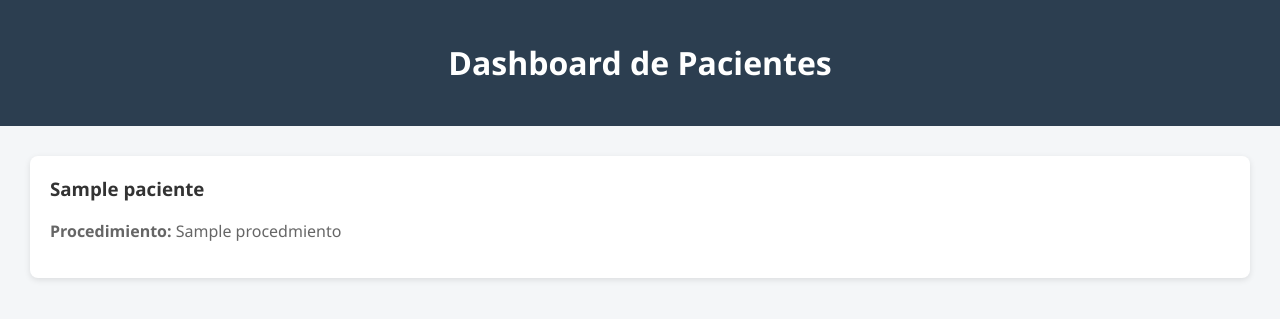
After one commit to AMEZQUITAJUAN/ProyectoVidanova, a Django app: template vida_nova/api_datos/templates/api_datos/pacientes.html in a window 1280 px wide. The commit adds this page. Shown: the top 319 px of the page. Run offline with Django 5.2, Linux system fonts and the light colour scheme; the template is opened without the code that fills it: most values are stand-ins (such as "Sample title", 1, 10 or a date in 2020).

Commit message:
pacientesconapi

```diff
--- a/vida_nova/adminboard/templates/adminboard.html
+++ b/vida_nova/adminboard/templates/adminboard.html
@@ -515,4 +515,4 @@
     </script>
 </body>
 </html>
-{% endblock %}
+{% endblock %}vida_nova/adminboard/templates/adminboard.html
--- /dev/null
+++ b/vida_nova/api_datos/templates/api_datos/pacientes.html
@@ -0,0 +1,73 @@
+<!DOCTYPE html>
+<html lang="es">
+<head>
+    <meta charset="UTF-8">
+    <title>Dashboard de Pacientes</title>
+    <style>
+        body {
+            font-family: 'Segoe UI', sans-serif;
+            background-color: #f4f6f8;
+            margin: 0;
+            padding: 0;
+        }
+
+        header {
+            background-color: #2c3e50;
+            color: white;
+            padding: 20px;
+            text-align: center;
+        }
+
+        .container {
+            padding: 30px;
+        }
+
+        .dashboard {
+            display: grid;
+            grid-template-columns: repeat(auto-fit, minmax(250px, 1fr));
+            gap: 20px;
+        }
+
+        .card {
+            background-color: white;
+            border-radius: 8px;
+            padding: 20px;
+            box-shadow: 0 2px 6px rgba(0, 0, 0, 0.1);
+            transition: transform 0.2s ease;
+        }
+
+        .card:hover {
+            transform: translateY(-5px);
+        }
+
+        .card h3 {
+            margin-top: 0;
+            color: #333;
+        }
+
+        .card p {
+            color: #666;
+        }
+    </style>
+</head>
+<body>
+
+<header>
+    <h1>Dashboard de Pacientes</h1>
+</header>
+
+<div class="container">
+    <div class="dashboard">
+        {% for paciente in pacientes %}
+            <div class="card">
+                <h3>{{ paciente.nombre }}</h3>
+                <p><strong>Procedimiento:</strong> {{ paciente.procedmiento }}</p>
+            </div>
+        {% empty %}
+            <p>No hay pacientes disponibles.</p>
+        {% endfor %}
+    </div>
+</div>
+
+</body>
+</html>
--- a/vida_nova/vida_nova/settings.py
+++ b/vida_nova/vida_nova/settings.py
@@ -44,7 +44,6 @@ INSTALLED_APPS = [
     'doctors',
     'mensajes',
     'adminboard',
-    'rest_framework',
     'api_datos',
 ]
 
--- a/vida_nova/vida_nova/urls.py
+++ b/vida_nova/vida_nova/urls.py
@@ -6,13 +6,12 @@ urlpatterns = [
     path('admin/', admin.site.urls),
     path('', view.login, name='login'),
     path('home/', view.homepage),
-    path('about/',view.about),
+    path('about/', view.about),
     path('board/', include('indicadores.urls')),
     path('search/', include('search.urls')),
     path('grid/', include('grid_search.urls')),
     path('doctors/', include('doctors.urls')),
     path('mensajes/', include('mensajes.urls')),
     path('adminboard/', include('adminboard.urls')),
-    path('api/', view.consumir_api, name='consumir_api'),
-    path('api/patients/', include('api_datos.urls')),
+    path('api/', include('api_datos.urls')),  # Esto incluye /api/patients/ y /api/pacientes/
 ]
```
Also changed, not shown: vida_nova/api_datos/urls.py (+4 -3 lines), vida_nova/api_datos/views.py (+22 -4 lines), vida_nova/api_datos/serializers.py (renamed from vida_nova/api_datos/serialezers.py).
